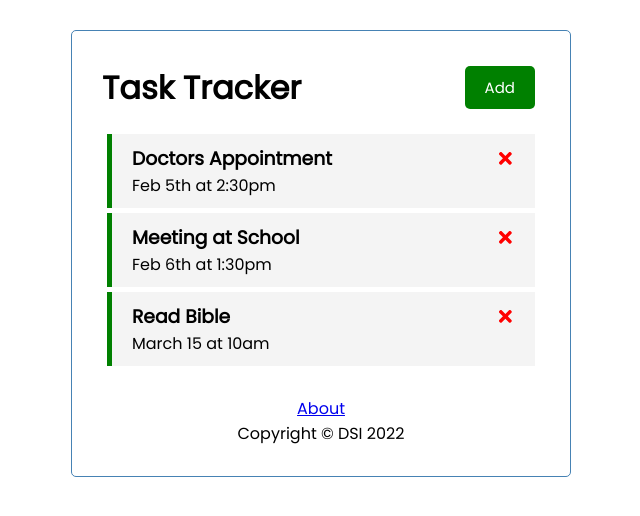
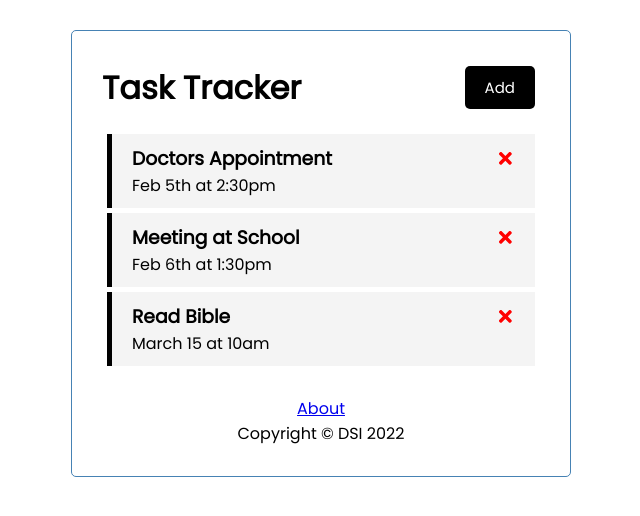
Before and after one commit to X-DSI/react-task-tracker, a React (Create React App) app: page / in a window 1280 px wide. Shown: the top 516 px of the page, without its empty margins (319-959 px from the left). Built offline with nearby package versions, Linux system fonts and the light colour scheme; data requests are answered from the project's data file.

Commit message:
Final Touches

```diff
--- a/src/components/Header.js
+++ b/src/components/Header.js
@@ -10,7 +10,7 @@ const Header = ({ title, onAdd, showAdd }) => {
       <h1>{title}</h1>
       {location.pathname === '/' && (
         <Button
-          color={showAdd ? 'red' : 'green'}
+          color={showAdd ? 'red' : 'black'}
           text={showAdd ? 'Close' : 'Add'}
           onClick={onAdd}
         />
--- a/src/index.css
+++ b/src/index.css
@@ -62,7 +62,7 @@ body {
 }
 
 .task.reminder {
-  border-left: 5px solid green;
+  border-left: 5px solid black;
 }
 
 .task h3 {
```
